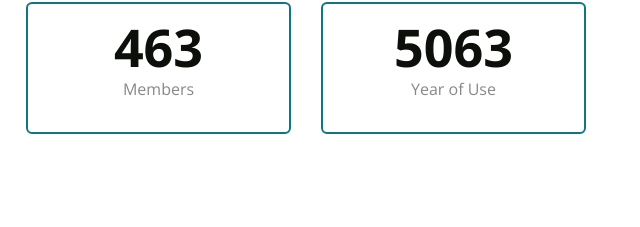
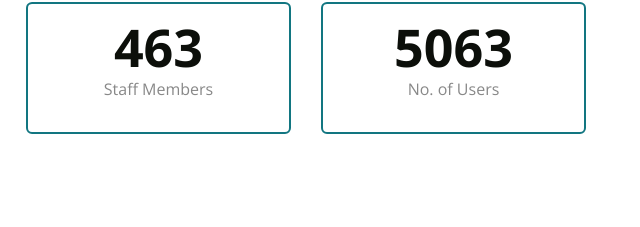
Before and after one commit to harshmange44/MyShowz-Movie-ticket-booking-website, a plain HTML site: page about.html in a window 1280 px wide. Shown: the part 504-731 px from the top of the page, 629-1269 px from the left. Drawn offline with nearby package versions, Linux system fonts and the light colour scheme.

Commit message:
seat_sel fixed & about changed

```diff
--- a/about.html
+++ b/about.html
@@ -184,7 +184,7 @@ Author URL: http://w3layouts.com
 					<div class="counter_grid">
 						<div class="icon_info">
 							<p class="counter">463</p>
-							<h4>Members</h4>
+							<h4>Staff Members</h4>
 
 						</div>
 					</div>
@@ -193,7 +193,7 @@ Author URL: http://w3layouts.com
 					<div class="counter_grid">
 						<div class="icon_info">
 							<p class="counter">5063</p>
-							<h4>Year of Use</h4>
+							<h4>No. of Users</h4>
 
 						</div>
 					</div>
```
Also changed, not shown: seat_selection/seat_sel.html (+1 -1 lines).
